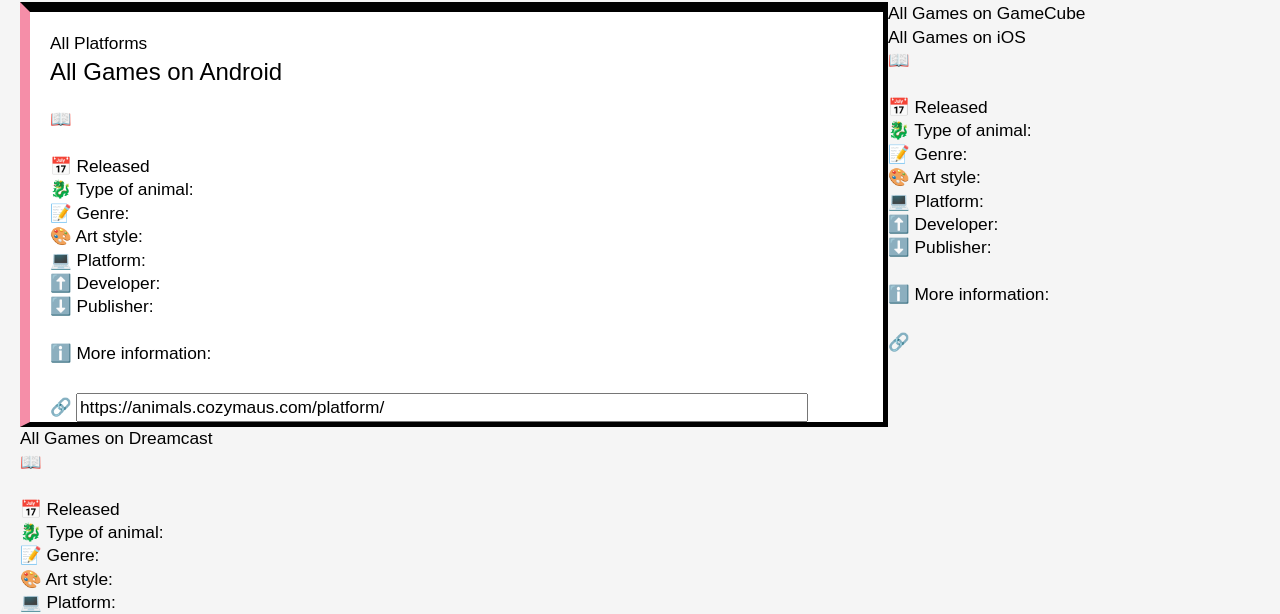
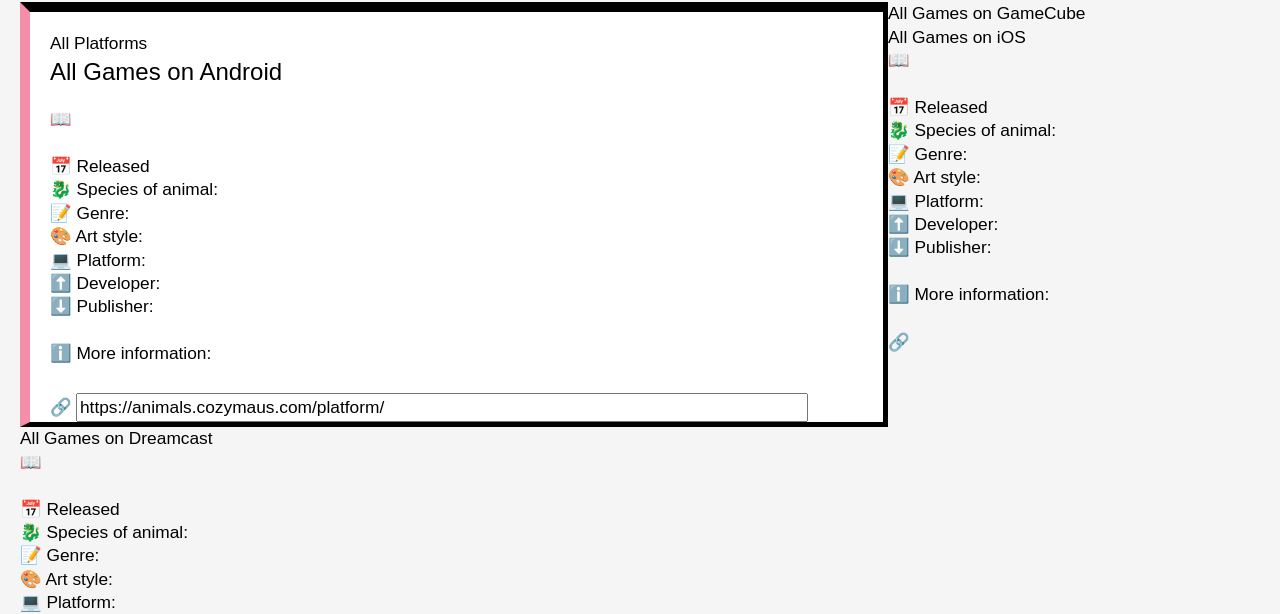
Before and after one commit to byliz/animal-game-database, a Jekyll site: the page built from platform/index.html, in a window 1280 px wide and 900 px high, scrolled down 243 px. Shown: the part 140-754 px from the top of the window. Built offline with Jekyll 4.4.1, drawn with Linux system fonts in a browser that asks for light colours; nearby versions of some CDN libraries; some of the changed text lies outside the part shown.

Commit message:
Update post_preview.html

```diff
--- a/_includes/post_preview.html
+++ b/_includes/post_preview.html
@@ -3,8 +3,8 @@
 
 		📅 Released {{ page.date | date_to_long_string }}	<br>
 
-		🐉 Type of animal:
-		{% for tags in page.type %}
+		🐉 Species of animal:
+		{% for tags in page.species %}
 
 		[&nbsp;{{ tags }}&nbsp;]
 
```
